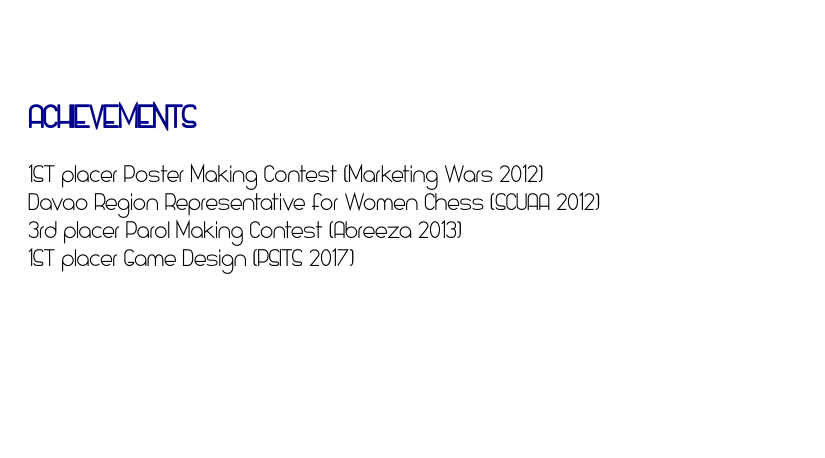
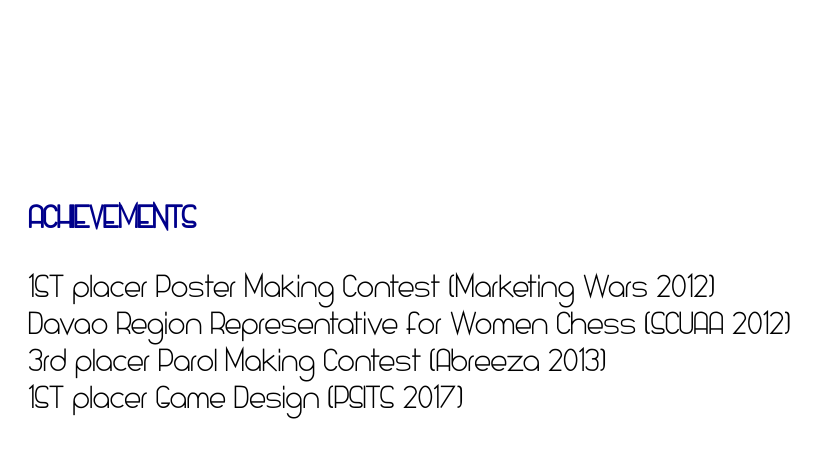
Before and after one commit to blackheart908/BERNAL_Mina_PersonalWebsite, a plain HTML site: page achievement.html in a window 1280 px wide. Shown: the whole page, without its empty margins (0-825 px from the left). Drawn offline with Linux system fonts and the light colour scheme.

Commit message:
almost done

```diff
--- a/achievement.html
+++ b/achievement.html
@@ -14,7 +14,7 @@
 
             #achievements{
                 font-family: newFont;
-                margin-top: 100px;
+                margin-top: 200px;
                 margin-left: 20px;
                 width:auto;
             }
@@ -22,7 +22,7 @@
                 color:darkblue;
             }
             p{
-                font-size: 1.5em;
+                font-size: 2em;
 
             }
 
```
